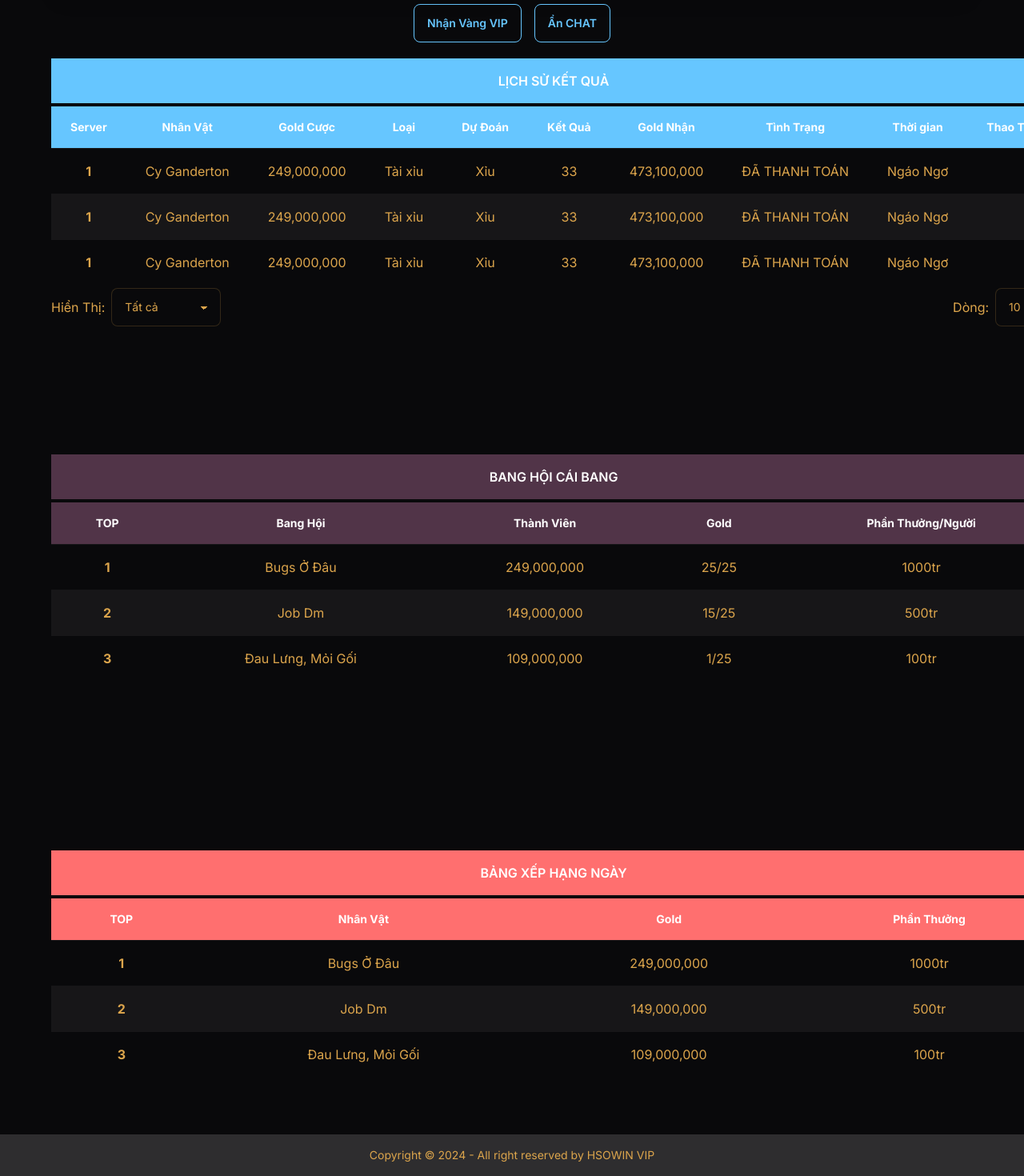
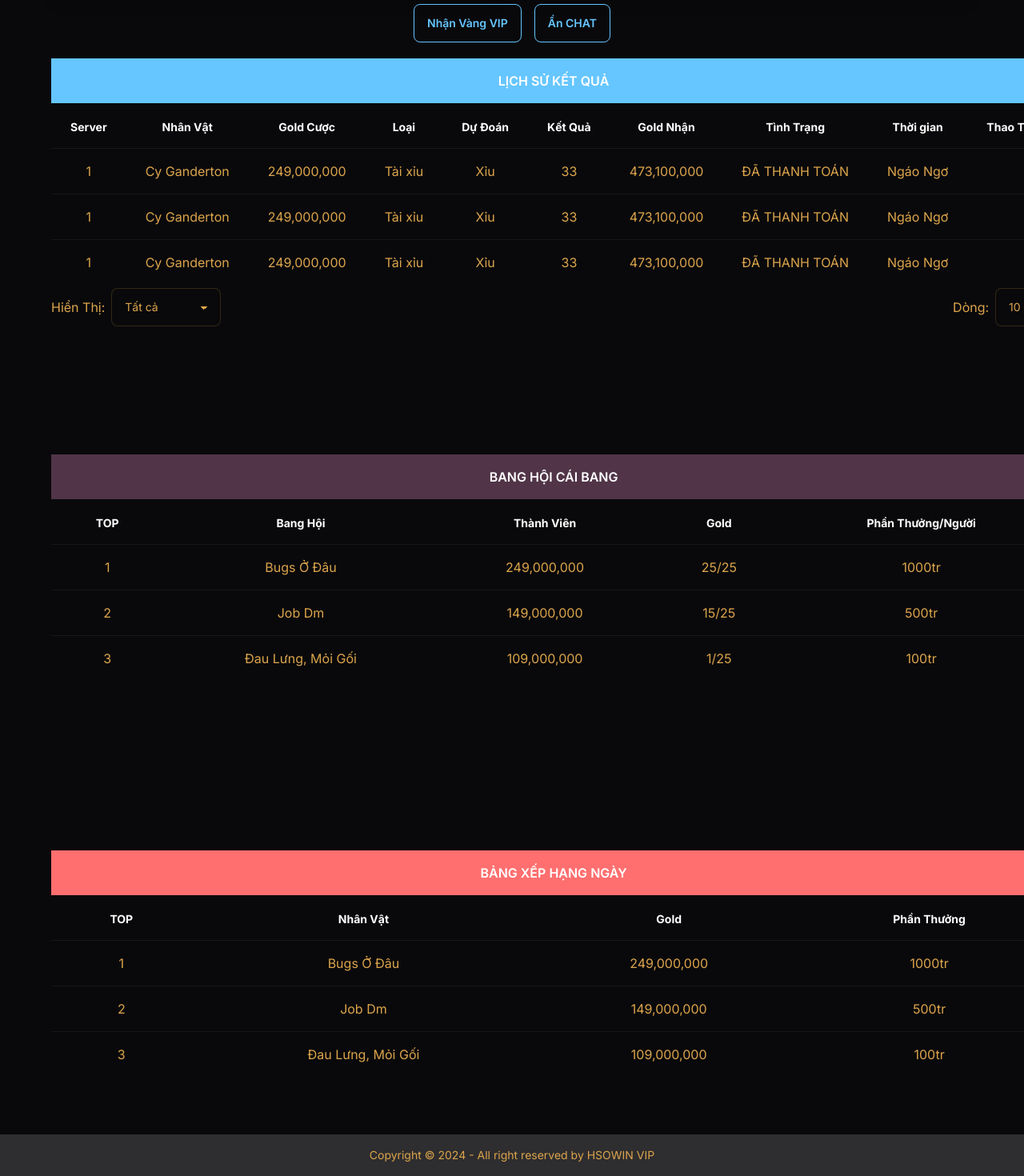
Before and after one commit to rinrinx28/hsowin, a Next.js app: page / in a window 1280 px wide. Shown: the part 1429-2899 px from the top of the page at 80% size. Built offline with nearby package versions, Linux system fonts and the light colour scheme.

Commit message:
Repson MB

```diff
--- a/src/app/page.tsx
+++ b/src/app/page.tsx
@@ -105,8 +105,8 @@ export default function Home() {
 				</div>
 			</div>
 			<div className="flex justify-center">
-				<div className="max-w-6xl grid grid-cols-2 grid-rows-2 gap-4">
-					<div className="col-start-1 row-start-1 card card-side bg-base-100 shadow-xl">
+				<div className="max-w-6xl grid lg:grid-cols-2 lg:grid-rows-2 grid-flow-row gap-4">
+					<div className="lg:col-start-1 lg:row-start-1 card card-side bg-base-100 shadow-xl">
 						<div className="card-body items-start">
 							<div className="flex flex-col gap-2 w-full">
 								<div className="flex flex-row items-center justify-center gap-2">
@@ -148,7 +148,7 @@ export default function Home() {
 							</p>
 						</div>
 					</div>
-					<div className="col-start-1 row-start-2 card card-side bg-base-100 shadow-xl">
+					<div className="lg:col-start-1 lg:row-start-2 card card-side bg-base-100 shadow-xl">
 						<div className="card-body">
 							<div className="flex flex-col gap-2 w-full">
 								<div className="flex flex-row items-center justify-center gap-2">
@@ -210,7 +210,7 @@ export default function Home() {
 							<button className="btn btn-outline btn-primary">Chơi Ngay</button>
 						</div>
 					</div>
-					<div className="col-start-2 row-start-1 row-span-2 bg-base-100 shadow-xl p-4 rounded-2xl">
+					<div className="lg:col-start-2 lg:row-start-1 row-span-2 bg-base-100 shadow-xl p-4 rounded-2xl">
 						<div className="flex flex-col gap-2 w-full">
 							<div className="flex flex-row items-center justify-center gap-2">
 								<Chat />
@@ -339,7 +339,7 @@ export default function Home() {
 			</div>
 			<div className="flex justify-center">
 				<div className="max-w-6xl grid grid-rows-3 gap-40">
-					<div className="flex flex-col gap-1">
+					<div className="lg:flex lg:flex-col grid gap-1">
 						<div className="w-full p-4 flex justify-center bg-info items-center text-white text-md font-semibold uppercase">
 							Lịch Sử Kết Quả
 						</div>
@@ -366,13 +366,13 @@ export default function Home() {
 							</div>
 						</div>
 					</div>
-					<div className="flex flex-col gap-1">
+					<div className="lg:flex lg:flex-col grid gap-1">
 						<div className="w-full p-4 flex justify-center bg-accent items-center text-white text-md font-semibold uppercase">
 							Bang Hội Cái Bang
 						</div>
 						<TableClans />
 					</div>
-					<div className="flex flex-col gap-1">
+					<div className="lg:flex lg:flex-col grid gap-1">
 						<div className="w-full p-4 flex justify-center bg-error items-center text-white text-md font-semibold uppercase">
 							Bảng Xếp Hạng Ngày
 						</div>
--- a/src/components/TableClans.tsx
+++ b/src/components/TableClans.tsx
@@ -3,7 +3,7 @@ import React from 'react';
 export default function TableClans() {
 	return (
 		<div className="overflow-x-auto">
-			<table className="table table-lg table-zebra">
+			<table className="table table-lg table-pin-rows table-pin-cols">
 				{/* head */}
 				<thead className="bg-accent text-sm text-white text-center">
 					<tr>
@@ -14,10 +14,10 @@ export default function TableClans() {
 						<th>Phần Thưởng/Người</th>
 					</tr>
 				</thead>
-				<tbody className="text-sm text-center">
+				<tbody className="text-sm text-center text-nowrap">
 					{/* row 1 */}
 					<tr className="hover">
-						<th>1</th>
+						<td>1</td>
 						<td>Bugs Ở Đâu</td>
 						<td>249,000,000</td>
 						<td>25/25</td>
@@ -25,7 +25,7 @@ export default function TableClans() {
 					</tr>
 					{/* row 2 */}
 					<tr className="hover">
-						<th>2</th>
+						<td>2</td>
 						<td>Job Dm</td>
 						<td>149,000,000</td>
 						<td>15/25</td>
@@ -33,7 +33,7 @@ export default function TableClans() {
 					</tr>
 					{/* row 3 */}
 					<tr className="hover">
-						<th>3</th>
+						<td>3</td>
 						<td>Đau Lưng, Mỏi Gối</td>
 						<td>109,000,000</td>
 						<td>1/25</td>
--- a/src/components/TableResult.tsx
+++ b/src/components/TableResult.tsx
@@ -3,7 +3,7 @@ import React from 'react';
 export default function TableResult() {
 	return (
 		<div className="overflow-x-auto">
-			<table className="table table-lg table-zebra">
+			<table className="table table-lg table-pin-rows table-pin-cols">
 				{/* head */}
 				<thead className="bg-info text-sm text-white text-center">
 					<tr>
@@ -22,7 +22,7 @@ export default function TableResult() {
 				<tbody className="text-sm text-center text-nowrap">
 					{/* row 1 */}
 					<tr className="hover">
-						<th>1</th>
+						<td>1</td>
 						<td>Cy Ganderton</td>
 						<td>249,000,000</td>
 						<td>Tài xỉu</td>
@@ -35,7 +35,7 @@ export default function TableResult() {
 					</tr>
 					{/* row 2 */}
 					<tr className="hover">
-						<th>1</th>
+						<td>1</td>
 						<td>Cy Ganderton</td>
 						<td>249,000,000</td>
 						<td>Tài xỉu</td>
@@ -48,7 +48,7 @@ export default function TableResult() {
 					</tr>
 					{/* row 3 */}
 					<tr className="hover">
-						<th>1</th>
+						<td>1</td>
 						<td>Cy Ganderton</td>
 						<td>249,000,000</td>
 						<td>Tài xỉu</td>
--- a/src/components/TableUser.tsx
+++ b/src/components/TableUser.tsx
@@ -3,7 +3,7 @@ import React from 'react';
 export default function TableUser() {
 	return (
 		<div className="overflow-x-auto">
-			<table className="table table-lg table-zebra">
+			<table className="table table-lg table-pin-rows table-pin-cols">
 				{/* head */}
 				<thead className="bg-error text-sm text-white text-center">
 					<tr>
@@ -13,24 +13,24 @@ export default function TableUser() {
 						<th>Phần Thưởng</th>
 					</tr>
 				</thead>
-				<tbody className="text-sm text-center">
+				<tbody className="text-sm text-center text-nowrap">
 					{/* row 1 */}
 					<tr className="hover">
-						<th>1</th>
+						<td>1</td>
 						<td>Bugs Ở Đâu</td>
 						<td>249,000,000</td>
 						<td>1000tr</td>
 					</tr>
 					{/* row 2 */}
 					<tr className="hover">
-						<th>2</th>
+						<td>2</td>
 						<td>Job Dm</td>
 						<td>149,000,000</td>
 						<td>500tr</td>
 					</tr>
 					{/* row 3 */}
 					<tr className="hover">
-						<th>3</th>
+						<td>3</td>
 						<td>Đau Lưng, Mỏi Gối</td>
 						<td>109,000,000</td>
 						<td>100tr</td>
```
